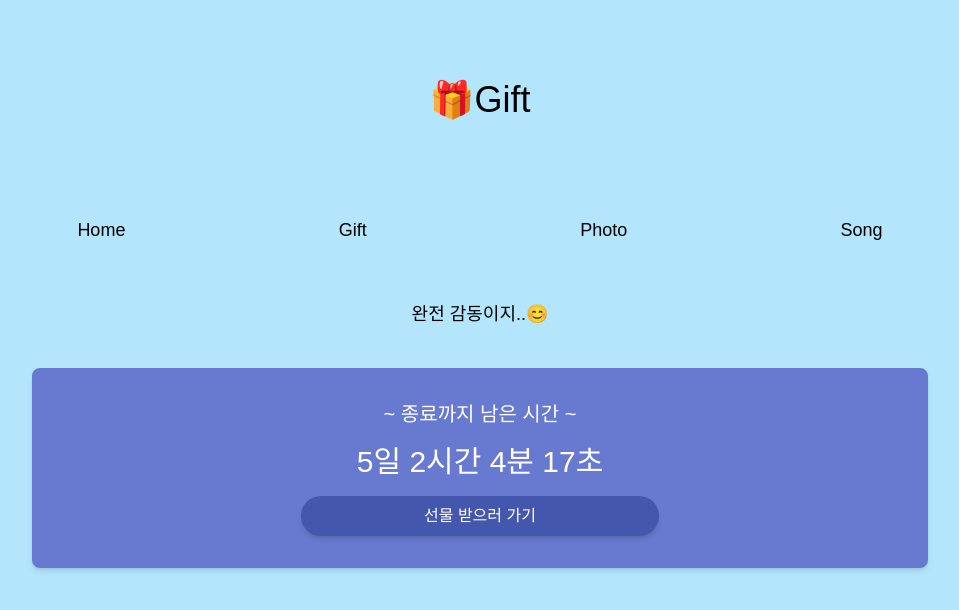
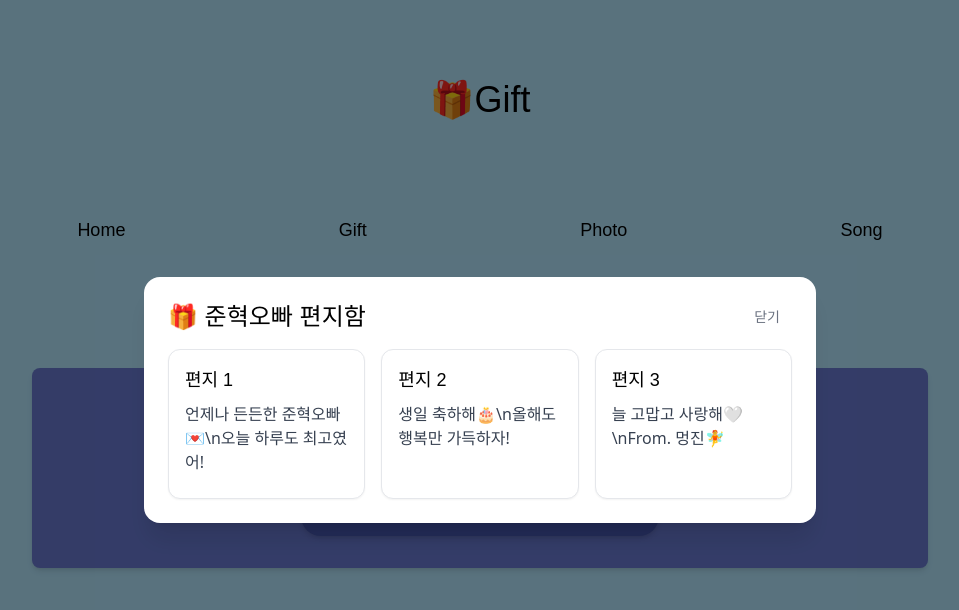
Before and after one commit to m0-jin/app, a Next.js app: page /gift in a window 1280 px wide. Both pictures are taken after a click on the button "선물 받으러 가기". Shown: the top 610 px of the page, without its empty margins (160-1119 px from the left). Built offline with nearby package versions, Linux system fonts and the light colour scheme; a web font is replaced by a local one.

Commit message:
Update Timer.tsx

```diff
--- a/components/Timer.tsx
+++ b/components/Timer.tsx
@@ -1,16 +1,17 @@
-import React from "react";
+import React, { useState } from "react";
 import useTimer from "../hooks/useTimer";
+import Modal from "./Modal"; // ⬅️ 추가
 
 const Timer = () => {
   const { day, hours, minutes, seconds } = useTimer();
+  const [open, setOpen] = useState(false);
+
   const onClick = () => {
-    if (day === 0 && hours === 0 && minutes === 0 && seconds === 0) {
-      alert("생일 끝~ 30살 생일을 기대하세요🥸🎈");
-    } else {
-      alert("최고의 남자칭구 준혁오빠💌 생일 최고로 축하해🎂🤍");
-    }
+    setOpen(true);
   };
+
   return (
+    <>
       <div className="flex flex-col items-center space-y-4 py-8 bg-blue1 shadow-md rounded-lg w-[70%] ">
         <span className="font-kangwon-bold text-xl text-white">~ 종료까지 남은 시간 ~</span>
         <span className="font-kangwon-bold text-3xl text-white">
@@ -18,11 +19,43 @@ const Timer = () => {
         </span>
         <button
           onClick={onClick}
-        className="w-[40%] py-2 bg-blue2 text-white rounded-full shadow-md font-kangwon-bold"
+          className="w-[40%] py-2 bg-blue2 text-white rounded-full shadow-md font-kangwon-bold hover:cursor-pointer hover:bg-blue2/80 transition-all"
         >
           선물 받으러 가기
         </button>
       </div>
+
+      {/* Modal */}
+      <Modal open={open} onClose={() => setOpen(false)} title="🎁 준혁오빠 편지함">
+        <div className="grid grid-cols-1 gap-4 sm:grid-cols-3">
+          {/* 카드 1 */}
+          <div className="rounded-xl border border-gray-200 bg-white p-4 shadow-sm">
+            <div className="mb-2 text-lg font-kangwon-bold">편지 1</div>
+            <p className="min-h-20 whitespace-pre-line text-gray-700">
+              언제나 든든한 준혁오빠💌\n오늘 하루도 최고였어!
+            </p>
+            {/* 필요하면 링크/버튼 */}
+            {/* <a href="/letter/1" className="mt-3 inline-block text-blue-600 hover:underline">열어보기</a> */}
+          </div>
+
+          {/* 카드 2 */}
+          <div className="rounded-xl border border-gray-200 bg-white p-4 shadow-sm">
+            <div className="mb-2 text-lg font-kangwon-bold">편지 2</div>
+            <p className="min-h-20 whitespace-pre-line text-gray-700">
+              생일 축하해🎂\n올해도 행복만 가득하자!
+            </p>
+          </div>
+
+          {/* 카드 3 */}
+          <div className="rounded-xl border border-gray-200 bg-white p-4 shadow-sm">
+            <div className="mb-2 text-lg font-kangwon-bold">편지 3</div>
+            <p className="min-h-20 whitespace-pre-line text-gray-700">
+              늘 고맙고 사랑해🤍\nFrom. 멍진🧚
+            </p>
+          </div>
+        </div>
+      </Modal>
+    </>
   );
 };
 
```
Lines whose indentation alone changed are shown as unchanged.
